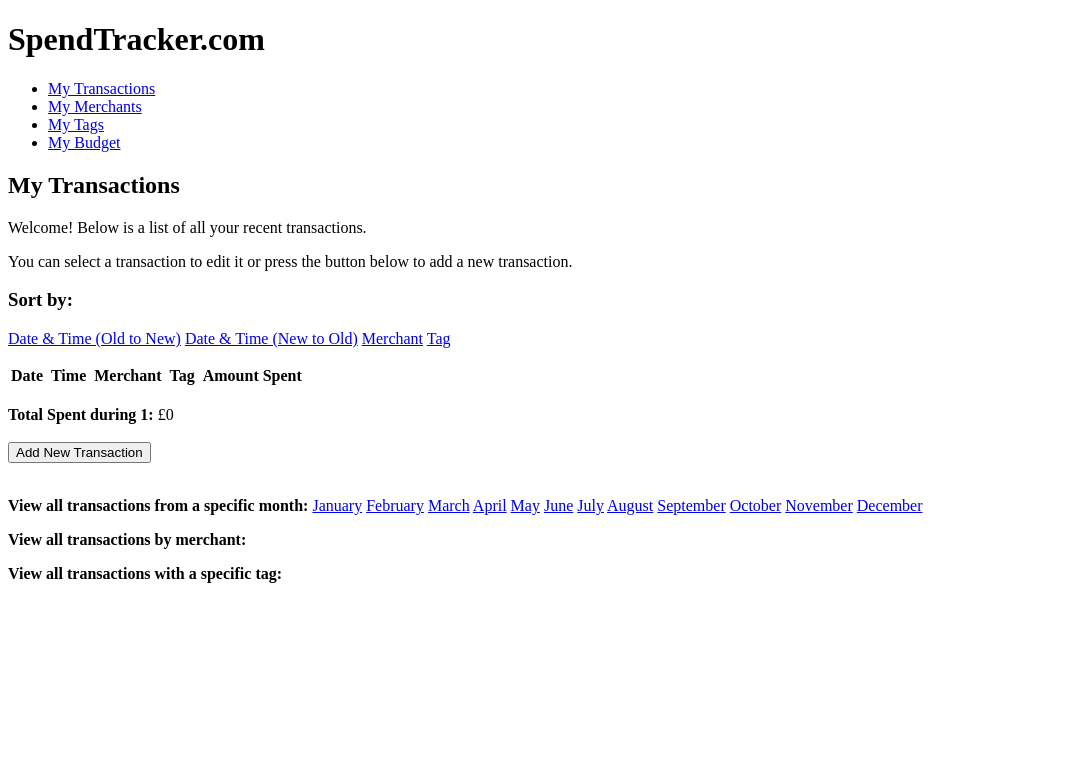
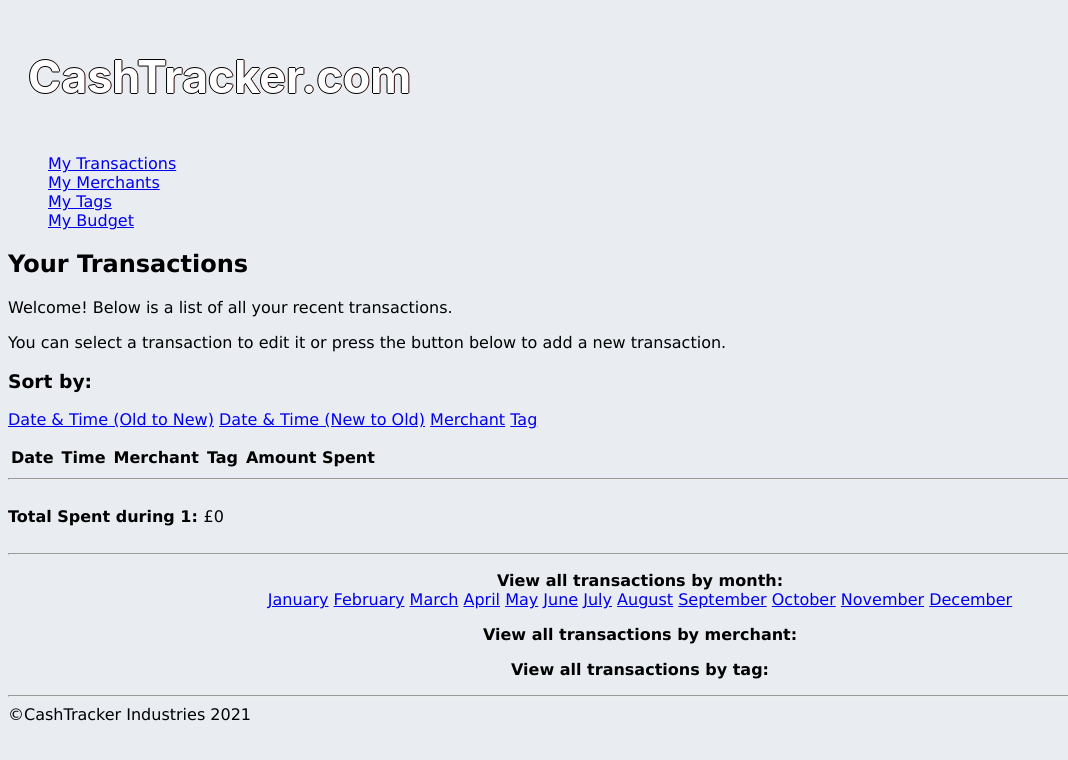
Before and after one commit to robbieferg/spending_tracker_solo_project, a Flask app: page /transactions/1/filter_month in a window 1280 px wide. Shown: the top 760 px of the page, without its empty margins (0-1068 px from the left). Run offline with Flask 2, Linux system fonts and the light colour scheme; data that the repository does not hold is empty.

```diff
--- a/controllers/transactions_controller.py
+++ b/controllers/transactions_controller.py
@@ -10,6 +10,8 @@ from datetime import datetime
 from operator import attrgetter
 import models.total_spend_calculator as calculator
 
+from decimal import Decimal
+
 transactions_blueprint = Blueprint("transactions", __name__)
 
 @transactions_blueprint.route("/transactions")
@@ -17,10 +19,13 @@ def transactions():
     transactions = transaction_repository.select_all()
     transactions_by_time = sorted(transactions, key=attrgetter('timestamp'))
     selected_view = "this year"
-    monthly_budget = budget_repository.select("monthly").budget_amount
+    monthly_budget = Decimal(budget_repository.select("monthly").budget_amount)
+    monthly_budget = round(monthly_budget, 2)
 
-    total_spent = calculator.total_spend(transactions)
-    month_spend = calculator.monthly_spend(transactions)
+    total_spent = Decimal(calculator.total_spend(transactions))
+    total_spent = round(total_spent, 2)
+    month_spend = Decimal(calculator.monthly_spend(transactions))
+    month_spend = round(month_spend, 2)
 
 
     return render_template("transactions/index.html", transactions_all = transactions, transactions_selected = transactions_by_time, total_spent = total_spent, selected_view = selected_view, month_spend = month_spend, monthly_budget = monthly_budget)
@@ -48,7 +53,8 @@ def edit_transaction(id):
     transaction = transaction_repository.select(id)
     merchants = merchant_repository.select_all()
     tags = tag_repository.select_all()
-    return render_template("transactions/edit.html", transaction = transaction, merchants = merchants, tags = tags)
+    date_string = datetime.strptime(transaction.date, "%d/%m/%Y").strftime("%Y-%m-%d")
+    return render_template("transactions/edit.html", transaction = transaction, merchants = merchants, tags = tags, date_string = date_string)
 
 @transactions_blueprint.route("/transactions/<id>/edit", methods=['POST'])
 def update_transaction(id):
--- /dev/null
+++ b/static/css/style.css
@@ -0,0 +1,58 @@
+body {
+    background-color:rgb(233, 237, 241);
+    font-family:Verdana, Geneva, Tahoma, sans-serif
+}
+
+nav > ul {
+    list-style: none;
+
+}
+
+nav > li {
+    display: inline;
+}
+
+#logo {
+    padding: 20px;
+    color:rgb(255, 255, 255);
+    text-shadow: 1px 0 0 rgb(49, 11, 11), 0 -1px 0 #000, 0 1px 0 #000, -1px 0 0 #000;
+    font-family: -apple-system, BlinkMacSystemFont, 'Segoe UI', Roboto, Oxygen, Ubuntu, Cantarell, 'Open Sans', 'Helvetica Neue', sans-serif;
+    font-size: 2.8em;
+
+}
+
+#warning_red {
+    border-style:solid;
+    border-color:#dd0e0e;
+    text-align: center;
+}
+
+#warning_orange {
+    border-style:solid;
+    border-color:#eb7d3d;
+    text-align: center;
+}
+
+#warning_yellow {
+    border-style:solid;
+    border-color:#e2df25;
+    text-align: center;
+}
+
+#warning_green {
+    border-style:solid;
+    border-color:#39e40e;
+    text-align: center;
+}
+
+#month_filter {
+    text-align: center;
+}
+
+#merchant_filter {
+    text-align: center;
+}
+
+#tag_filter {
+    text-align: center;
+}
--- a/templates/base.html
+++ b/templates/base.html
@@ -3,10 +3,11 @@
     <head>
         <meta charset="UTF-8">
         <meta name="viewport" content="width=device=width, initial-sacle=1.0">
+        <link rel="stylesheet" href="{{ url_for('static', filename='css/style.css') }}">
         <title>{{ title }}</title>
     </head>
     <body>
-        <h1>SpendTracker.com</h1>
+        <h1 id="logo">CashTracker.com</h1>
         <nav>
             <ul>
                 <li><a href="/transactions">My Transactions</a></li>
@@ -19,4 +20,8 @@
 
         {% endblock content %}
     </body>
+    <hr>
+    <footer>
+        ©CashTracker Industries 2021
+    </footer>
 </html>
--- a/templates/transactions/edit.html
+++ b/templates/transactions/edit.html
@@ -3,7 +3,7 @@
     <h2>Edit Transaction:</h2>
     <form action="/transactions/{{ transaction.id }}/edit" method="post">
         <label for="date">Date:</label>
-        <input type="date" id="date" name="date">
+        <input type="date" id="date" name="date" value={{ date_string }}>
         <label for="time">Time:</label>
         <input type="time" id="time" name="time" value="{{ transaction.time }}">
         <label for="amount_spent">Amount Spent (£):</label>
--- a/templates/transactions/index.html
+++ b/templates/transactions/index.html
@@ -1,8 +1,9 @@
 {% extends 'base.html' %}
 {% block content %}
-<h2>My Transactions</h2>
-<p>Welcome! Below is a list of all your recent transactions.</p>
+<h2>Your Transactions</h2>
+<div id="welcome_text"><p>Welcome! Below is a list of all your recent transactions.</p>
 <p>You can select a transaction to edit it or press the button below to add a new transaction.</p>
+</div>
 
 <h3>Sort by:</h3>
 <p><a href="/transactions">Date & Time (Old to New)</a>  <a href="/transactions/sort_by_date_time_reversed">Date & Time (New to Old)</a>  <a href="/transactions/sort_by_merchant">Merchant</a> <a href="/transactions/sort_by_tag">Tag</a></p>
@@ -43,38 +44,41 @@
 
     {% endfor %}
 </table>
+<hr>
 <br>
 <b>Total Spent {{ selected_view }}: </b>£{{ total_spent }}
 <br>
+
+<br>
+
 {% if selected_view == "this year" %}
     <p><b>Total spent this month:</b> £{{ month_spend }}</p>
     <p><b>Your monthly budget:</b> £{{ monthly_budget }}</p>
+    <form action="/transactions/add"><button>Add New Transaction</button></form>
     {% if month_spend > monthly_budget %}
-        <p><b>ALERT!</b>You have exceeded your monthly budget!</p>
+        <div id="warning_red"><p><b>ALERT!</b> You have exceeded your monthly budget!</p></div>
     {% endif %}
     {% if (month_spend > (monthly_budget - 10)) and (month_spend <= monthly_budget) %}
-        <p><b>WARNING!</b>You are very close to exceeding your monthly budget!</p>
+        <div id="warning_orange"><p><b>WARNING!</b> You are very close to exceeding your monthly budget!</p></div>
     {% endif %}
     {% if (month_spend > (monthly_budget - 25)) and (month_spend <= (monthly_budget - 10)) %}
-        <p><b>Watch out!</b>You are getting close to exceeding your monthly budget!</p>
+        <div id="warning_yellow"><p><b>Watch out!</b> You are getting close to exceeding your monthly budget!</p></div>
     {% endif %}
     {% if (month_spend > (monthly_budget - 50)) and (month_spend <= (monthly_budget - 25)) %}
-        <p><b>Just a heads up!</b> You might want to limit your spending to keep safe from crossing your monthly limit.</p>
+        <div id="warning_green"><p><b>Heads up!</b> You might want to limit your spending to make sure you don't exceed your monthly budget.</p></div
     {% endif %}
 {% endif %}
 
 
-
-<br>
-<form action="/transactions/add"><button>Add New Transaction</button></form>
-<br>
-<p><b>View all transactions from a specific month: </b>
+<hr>
+<p id="month_filter"><b>View all transactions by month: </b><br>
         {% set months = ["January", "February", "March", "April", "May", "June", "July", "August", "September", "October", "November", "December"] %}
         {% for month in months %}
             <a href="/transactions/{{ month }}/filter_month">{{ month }}</a>
         {% endfor %}
     </p>
-<p><b>View all transactions by merchant: </b>
+
+<p id="merchant_filter"><b>View all transactions by merchant: </b><br>
         {% set merchants = [] %}
         {% for transaction in transactions_all %}
             {% if transaction.merchant.name not in merchants %}
@@ -86,13 +90,9 @@
         {% for merchant in merchants|sort %}
             <a href="/transactions/{{ merchant }}/filter_merchant">{{ merchant }}</a>
         {% endfor %}
+    </p>
 
-
-
-
-
-</p>
-<p><b>View all transactions with a specific tag: </b>
+<p id="tag_filter"><b>View all transactions by tag: </b><br>
         {% set tags = [] %}
         {% for transaction in transactions_all %}
             {% if transaction.tag.name not in tags %}
@@ -102,6 +102,7 @@
         {% for tag in tags|sort %}
             <a href="/transactions/{{ tag }}/filter_tag">{{ tag }}</a>
         {% endfor %}
-</p>
+    </p>
+
 
 {% endblock content %}
```
